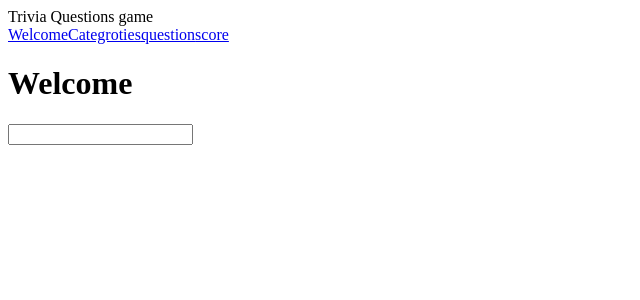
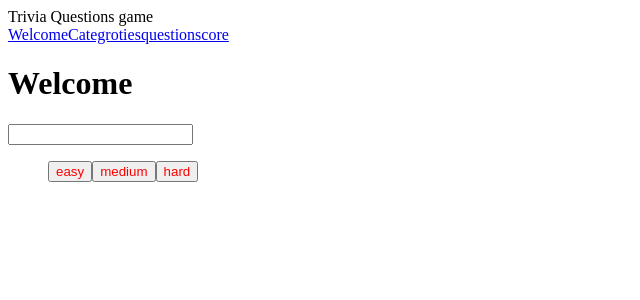
Before and after one commit to M-Hafez22/trivia-questions-game, a React (Vite) app: page /#/ in a window 1280 px wide. Shown: the top 300 px of the page, without its empty margins (0-640 px from the left). Built offline with nearby package versions, Linux system fonts and the light colour scheme.

Commit message:
✨ Get difficulty level from User

```diff
--- a/src/components/Welcome.jsx
+++ b/src/components/Welcome.jsx
@@ -1,5 +1,6 @@
 import React, { useContext, useState } from "react";
 import { UserNameContext } from "../contexts/userName";
+import { ChosenDifficultyContext } from "../contexts/difficulty";
 
 function Welcome() {
   // Get userName from User
@@ -9,6 +10,13 @@ function Welcome() {
     event.preventDefault();
     setUserName(value);
   };
+
+  // Get difficulty level from User
+  const [{ chosenDifficulty }, setChosenDifficulty] = useContext(
+    ChosenDifficultyContext
+  );
+  const difficultyList = ["easy", "medium", "hard"];
+
   return (
     <div>
       <h1>Welcome</h1>
@@ -22,6 +30,19 @@ function Welcome() {
           required
         />
       </form>
+
+      {/* <h2>chosenDifficulty: {chosenDifficulty}</h2> */}
+      <ul>
+        {difficultyList.map((d, i) => (
+          <button
+            key={i}
+            onClick={() => setChosenDifficulty(d)}
+            style={{ color: chosenDifficulty === d ? "blue" : "red" }}
+          >
+            {d}
+          </button>
+        ))}
+      </ul>
     </div>
   );
 }
--- /dev/null
+++ b/src/contexts/difficulty.jsx
@@ -0,0 +1,13 @@
+import React,{ createContext, useState } from "react";
+
+export const ChosenDifficultyContext = createContext();
+
+export const ChosenDifficultyProvider = ({children}) => {
+    const [chosenDifficulty, setChosenDifficulty] = useState('')
+
+    return (
+        <ChosenDifficultyContext.Provider value={[ {chosenDifficulty }, setChosenDifficulty]}>
+          {children}
+        </ChosenDifficultyContext.Provider>
+      );
+}
--- a/src/main.jsx
+++ b/src/main.jsx
@@ -3,13 +3,16 @@ import ReactDOM from "react-dom/client";
 import App from "./App";
 // Contexts
 import { UserNameProvider } from "./contexts/userName";
+import { ChosenDifficultyProvider } from "./contexts/difficulty";
 
 // import './index.css'
 
 ReactDOM.createRoot(document.getElementById("root")).render(
   <React.StrictMode>
     <UserNameProvider>
-      <App />
+      <ChosenDifficultyProvider>
+        <App />
+      </ChosenDifficultyProvider>
     </UserNameProvider>
   </React.StrictMode>
 );
```
Also changed, not shown: 1 other file (tests, documents, lock files or other folders).
